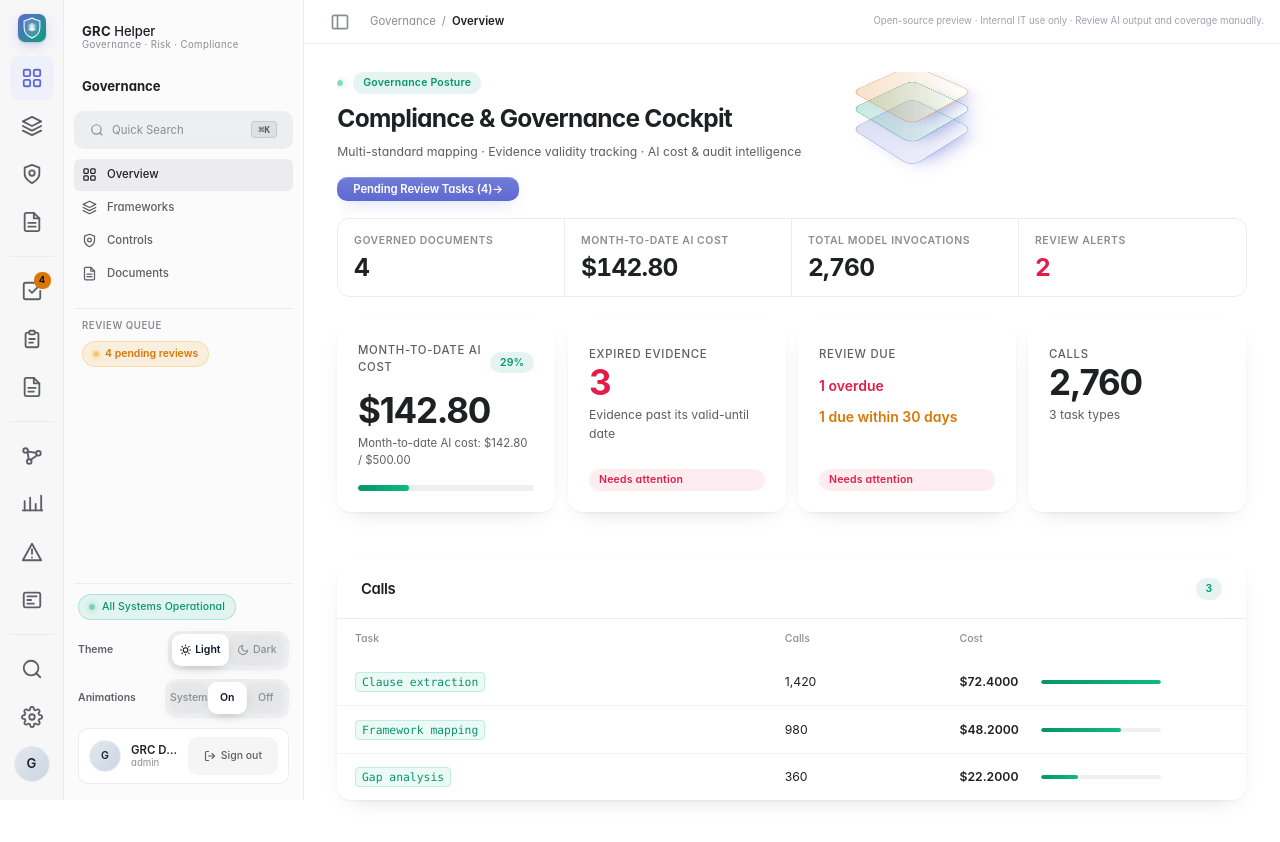
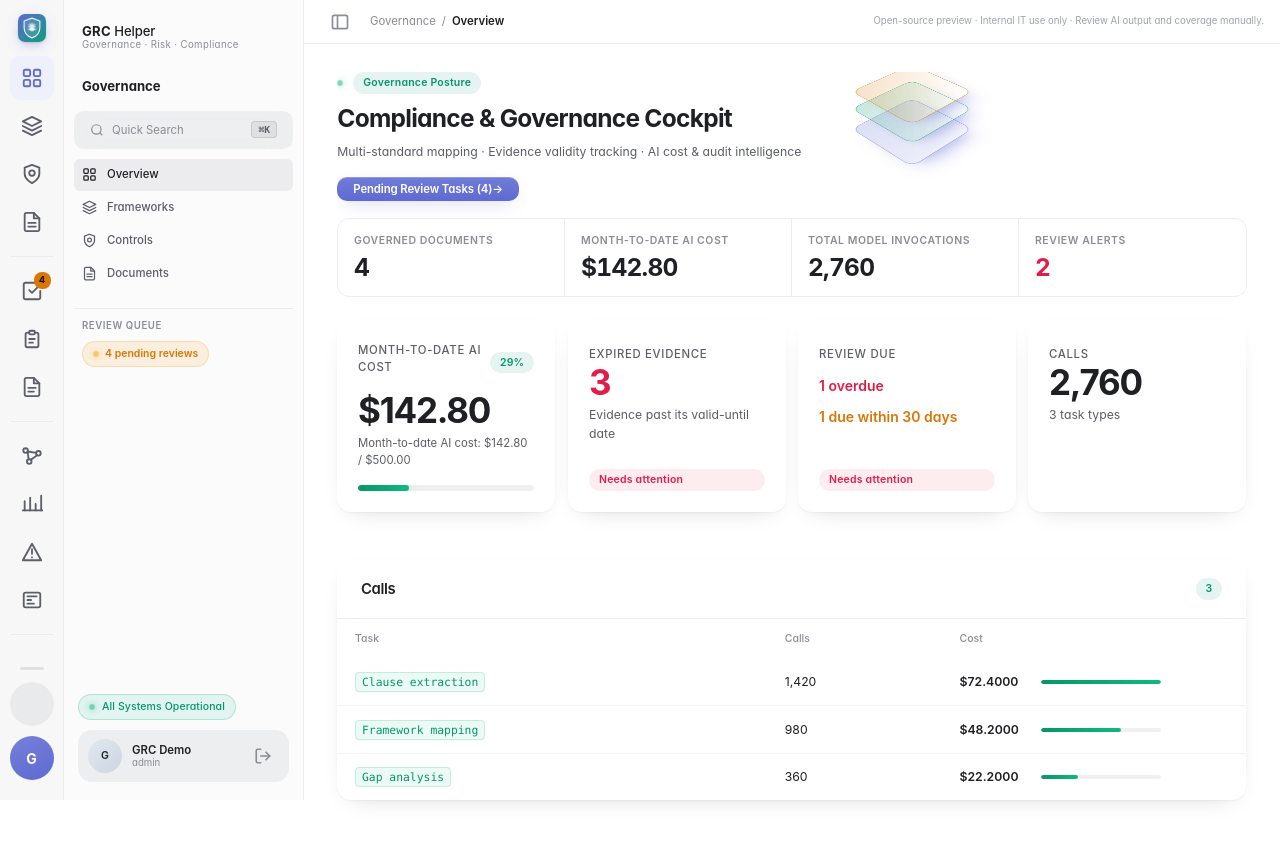
Before and after one commit to pz1130/GRC-Helper-Lite, a React (Vite) app in the folder frontend/: page / in a window 1280 px wide. Both pictures are taken after a click on the button "Enter demo ➜". Shown: the top 842 px of the page. Built offline with nearby package versions, Linux system fonts and the light colour scheme.

Commit message:
Simplify bottom-left shell controls: single theme toggle, avatar preferences popover, slim account row

```diff
--- a/frontend/src/components/Layout.tsx
+++ b/frontend/src/components/Layout.tsx
@@ -6,7 +6,7 @@ import { PageErrorBoundary } from "./ErrorBoundary";
 import { BrandLogo, BrandWordmark } from "./BrandLogo";
 import { CommandPalette } from "./CommandPalette";
 import { useNavModel } from "./nav";
-import { HealthPill, MotionToggle, PendingPill, ThemeToggle, UserChip } from "./ShellParts";
+import { HealthPill, PendingPill, RailControls, UserChip } from "./ShellParts";
 import { LoadingState } from "./ui";
 
 const PANEL_KEY = "grc.ws.panel";
@@ -93,7 +93,7 @@ export function Layout() {
           ))}
         </div>
         <div className="ws-rail-foot">
-          <UserChip showName={false} />
+          <RailControls />
         </div>
       </nav>
 
@@ -140,16 +140,6 @@ export function Layout() {
         {/* 底部区域：状态、偏好、账户分成三行，各占整行，避免挤在一起互相遮挡。 */}
         <div className="ws-panel-foot">
           <HealthPill state={healthState} label={healthLabel} hint={t("topbar.systemDegradedHint")} />
-          <div className="ws-prefs">
-            <div className="ws-pref-row">
-              <span className="ws-pref-label">Theme</span>
-              <ThemeToggle />
-            </div>
-            <div className="ws-pref-row">
-              <span className="ws-pref-label">Animations</span>
-              <MotionToggle />
-            </div>
-          </div>
           <div className="ws-account">
             <UserChip />
           </div>
--- a/frontend/src/components/ShellParts.tsx
+++ b/frontend/src/components/ShellParts.tsx
@@ -1,4 +1,5 @@
 import { setMotionPref, useMotionPref, type MotionPref } from "../motion";
+import { useEffect, useRef, useState } from "react";
 // 各外壳共用的小部件：用户卡、主题切换、心跳胶囊、待办胶囊。
 // 心跳不加 role="status"：各页面的 e2e 用 getByRole("status") 取自己那条
 // 操作结果提示，顶栏常驻一个同角色元素会让它们撞上 strict mode violation。
@@ -113,3 +114,84 @@ export function UserChip({ showName = true }: { showName?: boolean }) {
     </div>
   );
 }
+
+/** 图标轨底部：单图标主题切换 + 偏好浮层（外观、动画、账户、退出）。 */
+export function RailControls() {
+  const { t } = useTranslation();
+  const { theme, toggleTheme } = useTheme();
+  const { user, logout } = useAuth();
+  const [open, setOpen] = useState(false);
+  const ref = useRef<HTMLDivElement>(null);
+  useEffect(() => {
+    if (!open) return;
+    const onDown = (e: MouseEvent) => {
+      if (ref.current && !ref.current.contains(e.target as Node)) setOpen(false);
+    };
+    const onKey = (e: KeyboardEvent) => {
+      if (e.key === "Escape") setOpen(false);
+    };
+    document.addEventListener("mousedown", onDown);
+    document.addEventListener("keydown", onKey);
+    return () => {
+      document.removeEventListener("mousedown", onDown);
+      document.removeEventListener("keydown", onKey);
+    };
+  }, [open]);
+  const next = theme === "dark" ? t("app.themeLight") : t("app.themeDark");
+  return (
+    <div className="ws-rc" ref={ref}>
+      <button type="button" className="ws-rc-btn ws-rc-theme" onClick={toggleTheme} title={next} aria-label={next}>
+        <span key={theme} className="ws-rc-swap" aria-hidden="true">
+          {theme === "dark" ? (
+            <svg viewBox="0 0 24 24" fill="none" stroke="currentColor" strokeWidth="2" strokeLinecap="round">
+              <circle cx="12" cy="12" r="4.5" />
+              <path d="M12 2v2M12 20v2M4.9 4.9l1.4 1.4M17.7 17.7l1.4 1.4M2 12h2M20 12h2M4.9 19.1l1.4-1.4M17.7 6.3l1.4-1.4" />
+            </svg>
+          ) : (
+            <svg viewBox="0 0 24 24" fill="none" stroke="currentColor" strokeWidth="2" strokeLinecap="round" strokeLinejoin="round">
+              <path d="M21 12.79A9 9 0 1 1 11.21 3 7 7 0 0 0 21 12.79z" />
+            </svg>
+          )}
+        </span>
+      </button>
+      <button
+        type="button"
+        className={`ws-rc-btn ws-rc-avatar${open ? " is-open" : ""}`}
+        onClick={() => setOpen((v) => !v)}
+        aria-haspopup="dialog"
+        aria-expanded={open}
+        aria-label="Preferences"
+        title="Preferences"
+      >
+        {user?.name?.[0]?.toUpperCase() ?? "U"}
+      </button>
+      {open ? (
+        <div className="ws-rc-pop" role="dialog" aria-label="Preferences">
+          <div className="ws-rc-who">
+            <span className="ws-rc-who-av" aria-hidden="true">{user?.name?.[0]?.toUpperCase() ?? "U"}</span>
+            <span className="ws-rc-who-text">
+              <b>{user?.name}</b>
+              <small>{user?.role}</small>
+            </span>
+          </div>
+          <div className="ws-rc-row">
+            <span>{t("app.theme")}</span>
+            <ThemeToggle />
+          </div>
+          <div className="ws-rc-row">
+            <span>Animations</span>
+            <MotionToggle />
+          </div>
+          <div className="ws-rc-actions">
+            <NavLink to="/account" className="ws-rc-link" onClick={() => setOpen(false)}>
+              {t("app.account")}
+            </NavLink>
+            <button type="button" className="ws-rc-link ws-rc-out" onClick={logout}>
+              {t("app.logout")}
+            </button>
+          </div>
+        </div>
+      ) : null}
+    </div>
+  );
+}
--- a/frontend/src/styles/components.css
+++ b/frontend/src/styles/components.css
@@ -171,3 +171,45 @@ html[data-motion="off"] .kn-dialog, html[data-motion="off"] .ws-palette { animat
 /* 表格里的操作按钮收紧，保证不横向溢出 */
 .ws-main td button, .ws-main td .kn-btn { padding-inline: 10px; min-height: 32px; }
 .ws-main td .kn-row, .ws-main td .kn-inline-actions, .ws-main td > div { flex-wrap: wrap; row-gap: 6px; }
+
+/* ==========================================================================
+   左下角：图标轨底部两个 44px 圆钮（主题 / 头像=偏好浮层），面板底部只留一行账户
+   ========================================================================== */
+.ws-rail-foot { display: flex; flex-direction: column; align-items: center; gap: 10px; padding: 12px 0 6px; position: relative; }
+.ws-rail-foot::before { content: ""; width: 24px; height: 3px; border-radius: 3px; background: var(--c-soft2); margin-bottom: 2px; }
+.ws-rc { display: flex; flex-direction: column; align-items: center; gap: 10px; position: relative; }
+.ws-shell .ws-rc-btn {
+  width: 44px; height: 44px; min-height: 44px; padding: 0 !important; border: 0 !important; border-radius: 50% !important;
+  display: inline-grid; place-items: center; background: var(--c-soft) !important; color: var(--text-secondary) !important; box-shadow: none !important;
+  transition: transform .3s var(--c-spring), background .2s, color .2s, box-shadow .3s !important;
+}
+.ws-shell .ws-rc-btn:hover { background: var(--c-soft2) !important; color: var(--text-primary) !important; transform: translateY(-2px); }
+.ws-rc-btn svg { width: 21px; height: 21px; display: block; }
+.ws-rc-swap { display: grid; animation: c-swap .5s var(--c-spring); }
+@keyframes c-swap { from { opacity: 0; transform: rotate(-90deg) scale(.5); } }
+.ws-shell .ws-rc-avatar { background: linear-gradient(160deg, color-mix(in srgb, var(--c-pri) 85%, white), var(--c-pri)) !important; color: #fff !important; font-weight: 700; font-size: 1rem; }
+.ws-shell .ws-rc-avatar:hover, .ws-shell .ws-rc-avatar.is-open, .ws-shell .ws-rc-avatar:focus { background: linear-gradient(160deg, color-mix(in srgb, var(--c-pri) 85%, white), var(--c-pri)) !important; color: #fff !important; box-shadow: 0 8px 20px -8px var(--c-glow), 0 0 0 4px color-mix(in srgb, var(--c-pri) 18%, transparent) !important; }
+.ws-rc-pop {
+  position: absolute; left: 56px; bottom: 0; z-index: 60; width: 280px; padding: 14px; border-radius: 16px;
+  background: var(--stage-card); box-shadow: 0 24px 60px -18px rgba(0,0,0,.45), 0 2px 6px rgba(0,0,0,.08);
+  display: flex; flex-direction: column; gap: 12px; animation: c-pop .32s var(--c-spring); transform-origin: left bottom;
+}
+.ws-rc-who { display: flex; align-items: center; gap: 10px; padding-bottom: 4px; }
+.ws-rc-who-av { width: 36px; height: 36px; border-radius: 50%; display: grid; place-items: center; background: var(--c-pri); color: #fff; font-weight: 700; }
+.ws-rc-who-text { display: flex; flex-direction: column; line-height: 1.25; min-width: 0; }
+.ws-rc-who-text b { font-size: .875rem; color: var(--text-primary); }
+.ws-rc-who-text small { font-size: .75rem; color: var(--text-tertiary); }
+.ws-rc-row { display: flex; align-items: center; justify-content: space-between; gap: 8px; font-size: .8125rem; font-weight: 600; color: var(--text-secondary); }
+.ws-rc-row .kn-segmented-pill-btn { font-size: .75rem; padding: 4px 9px; min-height: 28px; }
+.ws-rc-actions { display: flex; gap: 8px; padding-top: 4px; }
+.ws-shell .ws-rc-link { flex: 1; min-height: 36px; display: inline-grid; place-items: center; border-radius: 10px !important; border: 0 !important; background: var(--c-soft) !important; color: var(--text-primary) !important; font-size: .8125rem; font-weight: 600; text-decoration: none; box-shadow: none !important; }
+.ws-shell .ws-rc-link:hover { background: var(--c-soft2) !important; }
+.ws-shell .ws-rc-out { color: var(--accent-ruby) !important; }
+/* 面板底部：健康胶囊 + 一行账户（头像、名字、退出图标），去掉分隔细线 */
+.ws-panel-foot { border-top: 0 !important; gap: 10px; padding: 10px 4px 4px; }
+.ws-account { border: 0 !important; background: var(--c-soft) !important; border-radius: 14px; padding: 8px 8px 8px 10px !important; box-shadow: none !important; }
+.ws-account .kn-avatar { width: 34px !important; height: 34px !important; border: 0 !important; }
+.ws-shell .ws-account .kn-btn-logout-compact { width: 36px; min-height: 36px; height: 36px; padding: 0 !important; border-radius: 10px !important; display: inline-grid; place-items: center; background: transparent !important; color: var(--text-tertiary) !important; box-shadow: none !important; }
+.ws-shell .ws-account .kn-btn-logout-compact:hover { background: var(--c-soft2) !important; color: var(--accent-ruby) !important; }
+.ws-account .kn-btn-logout-compact svg { width: 18px; height: 18px; }
+.ws-account .kn-btn-logout-compact span { display: none; }
```
